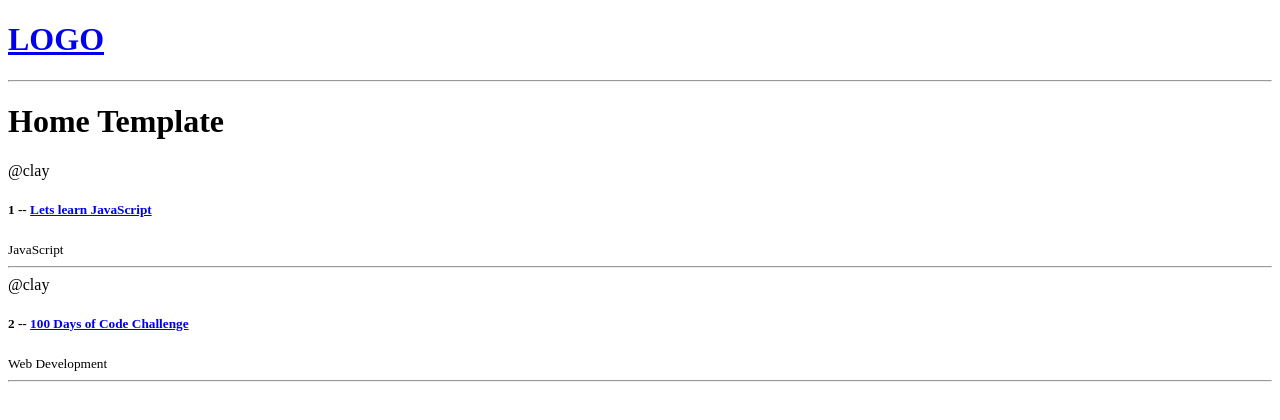
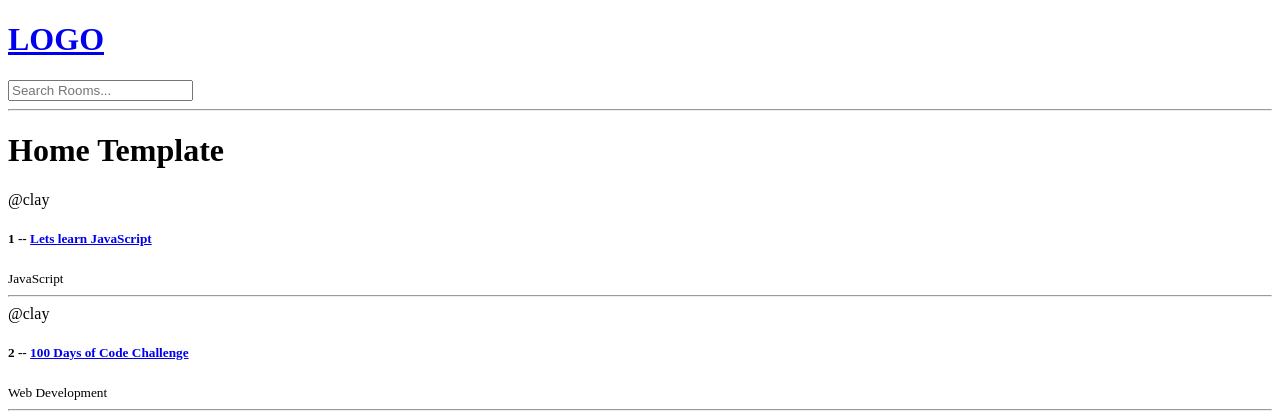
Before and after one commit to desilvaaesan/studyclay, a Django app: page / in a window 1280 px wide. Shown: the top 420 px of the page. Run offline with Django 5.2, Linux system fonts and the light colour scheme; data comes from the database, SQL or seed files in the repository.

Commit message:
Chore: add search action

```diff
--- a/templates/navbar.html
+++ b/templates/navbar.html
@@ -2,4 +2,8 @@
     <h1>LOGO</h1>
 </a>
 
+<form method="GET" action="{% url 'home' %}">
+    <input type="text" name="q" placeholder="Search Rooms..." />
+</form>
+
 <hr>
```
